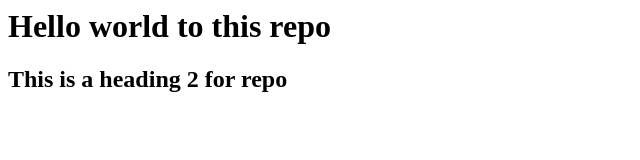
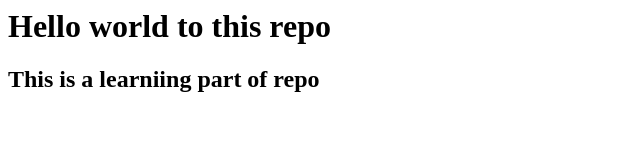
Before and after one commit to asifKhan014/example_1_repo, a plain HTML site: page index.html in a window 1280 px wide. Shown: the whole page, without its empty margins (0-640 px from the left). Drawn offline with Linux system fonts and the light colour scheme.

Commit message:
chamging make

```diff
--- a/index.html
+++ b/index.html
@@ -3,5 +3,5 @@
 </h1>
 
 <h2>
-    This is a heading 2 for repo
+    This is a learniing part of repo
 </h2>
```
